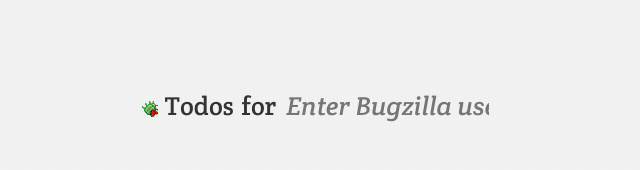
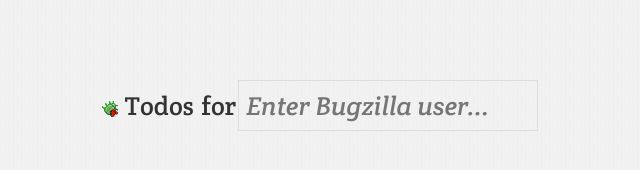
Before and after one commit to fitzgen/bugzilla-todos, a plain HTML site: page index.html in a window 1280 px wide. Shown: the whole page, without its empty margins (330-970 px from the left). Drawn offline with Linux system fonts and the light colour scheme.

Commit message:
logged out style fix

```diff
--- a/index.css
+++ b/index.css
@@ -6,7 +6,7 @@
 
 body {
   font-size: 13px;
-  background-color: hsl(200, 8%, 92%);
+  background-color: hsl(200, 8%, 95%);
   background-image: url(satinweave.png);
 }
 
@@ -85,8 +85,9 @@
   border: 1px solid transparent;
 }
 
-#login-name.logged-out {
-  border: 1px solid #e9e9e9;
+#header:not(.logged-in) #login-name {
+  border: 1px solid #ddd;
+  width: 300px;
 }
 
 #login-name:focus {
```
